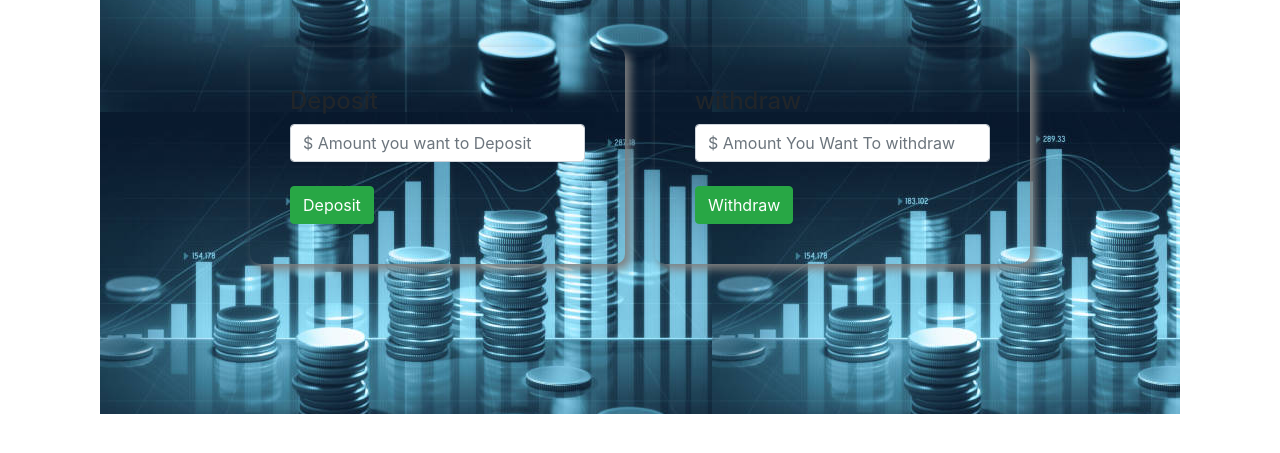
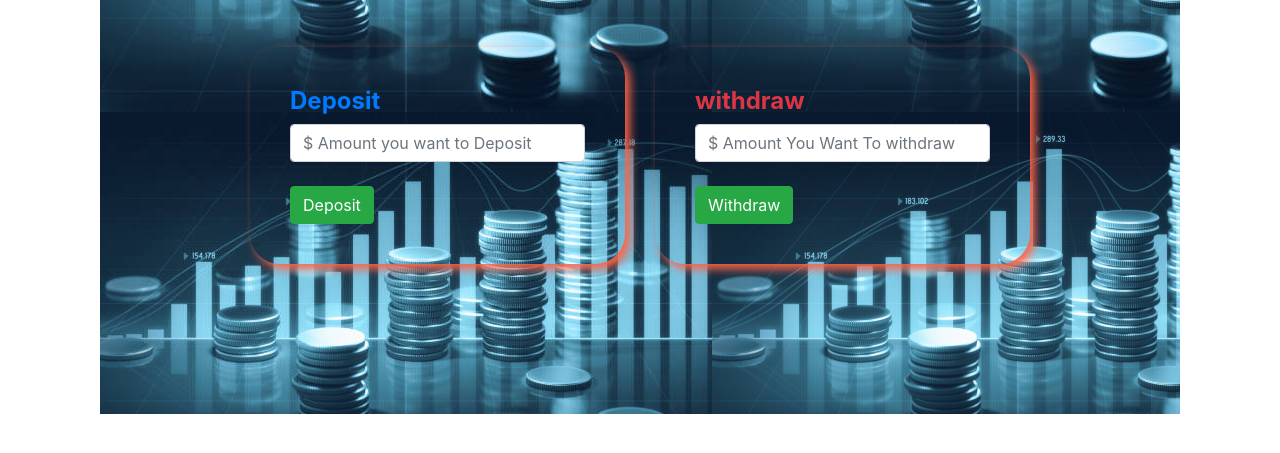
Before and after one commit to SHAHRIAR-SO/molla-bank, a plain HTML site: page index.html in a window 1280 px wide. Both pictures are taken after a click on the button "Enter". Shown: the part 371-824 px from the top of the page. Drawn offline with nearby package versions, Linux system fonts and the light colour scheme.

Commit message:
Project Bank Completed

```diff
--- a/index.html
+++ b/index.html
@@ -53,12 +53,15 @@
 
             </div>
         </div>
+
         <!---deposit withdraw-->
         <div class="row">
             <!--first 6 colmn-->
             <div class="col-md-6">
                 <div class="submit-area">
-                    <h4>Deposit</h4>
+                   <div class="h4">
+                    <h4 class="text-primary font-weight-bold">Deposit</h4>
+                   </div>
                     <input id="depoamount" type="text" class="form-control" placeholder="$ Amount you want to Deposit">
                     <br>
                     <button id="adddeposit" class="btn btn-success">
@@ -69,7 +72,9 @@
             <!--2nd 6 colmn-->
             <div class="col-md-6">
                 <div class="submit-area">
-                    <h4>withdraw</h4>
+                    <div class="h4">
+                        <h4 class="text-danger font-weight-bold">withdraw</h4>
+                    </div>
                     <input id="withdrawAamount" type="text" class="form-control"
                         placeholder="$ Amount You Want To withdraw">
                     <br>
--- a/style.css
+++ b/style.css
@@ -5,8 +5,8 @@ body{
 .submit-area{
     margin-top: 50px;
     padding: 40px;
-    border-radius: 10px;
-    box-shadow: 5px 5px 10px gray;
+    border-radius: 30px;
+    box-shadow: 5px 5px 10px tomato;
 }
 #transaction-area{
     display: none;
```
